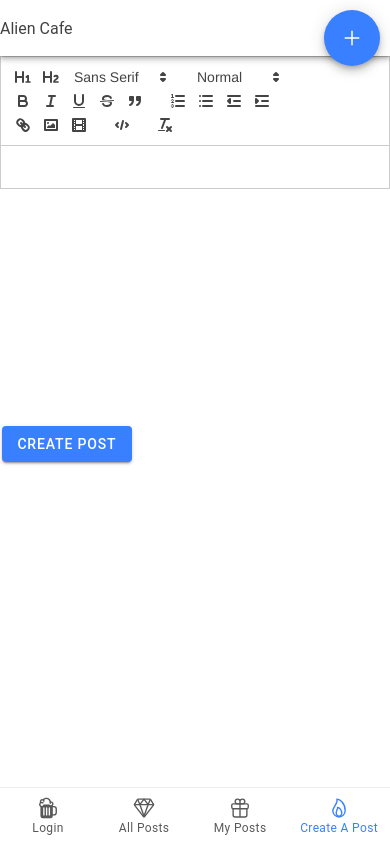
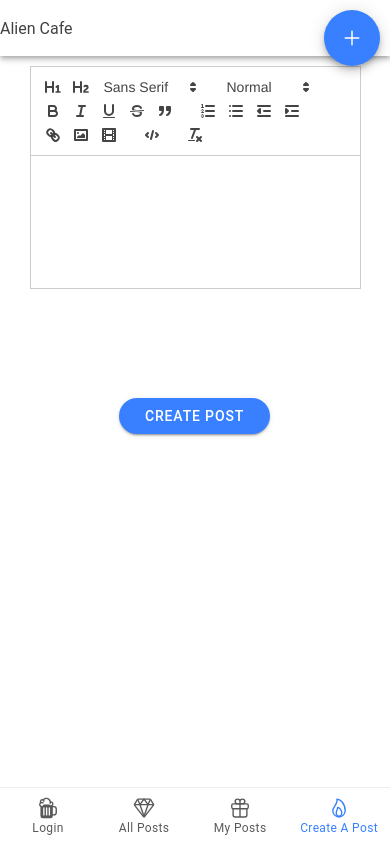
Before and after one commit to AlienServices/AlienCafe-React-Ionic, a React (Vite) app: page /create in a window 390 px wide. Built offline with nearby package versions, Linux system fonts and the light colour scheme.

Commit message:
my posts sized right

```diff
--- a/src/components/Editor.tsx
+++ b/src/components/Editor.tsx
@@ -2,10 +2,11 @@ import { IonPage, IonButton } from '@ionic/react';
 import React, { useState } from 'react';
 import ReactQuill from 'react-quill';
 import 'react-quill/dist/quill.snow.css';
+import '../pages/Tab1.css'
 
 
 
-const Editor  = ({value, setValue}: {
+const Editor = ({ value, setValue }: {
   value: string;
   setValue: (value: string) => void;
 }) => {
@@ -15,6 +16,7 @@ const Editor  = ({value, setValue}: {
 
   return (
     <IonPage>
+      <div className='quillCenter'>
         <ReactQuill modules={{
           toolbar: {
             container: [
@@ -38,7 +40,8 @@ const Editor  = ({value, setValue}: {
           clipboard: {
             matchVisual: false,
           },
-      }}  theme="snow" value={value} onChange={setValue} />
+        }} theme="snow" value={value} onChange={setValue} />
+      </div>
     </IonPage>
   )
 }
--- a/src/components/MyPosts.tsx
+++ b/src/components/MyPosts.tsx
@@ -20,7 +20,7 @@ import {
     useIonToast,
     useIonLoading,
 } from '@ionic/react';
-import '../theme/content.scss'
+import '../theme/content.css'
 
 
 const Content: React.FC = () => {
@@ -57,12 +57,9 @@ const Content: React.FC = () => {
             <IonList>
                 {content ? <>   {content?.hello.map((stuff: any) => {
                     return (
-                        <>
                             <IonCard key={''} className='card'>
                                 <ReactQuill readOnly={true} theme="bubble" value={stuff.content} />
                             </IonCard>
-                        </>
-
                     )
                 })} </> : <><div>You aint got no posts</div></>}
             </IonList>
--- a/src/pages/Create.tsx
+++ b/src/pages/Create.tsx
@@ -81,15 +81,15 @@ const Create: React.FC = () => {
             <IonHeader>
                 <IonToolbar>Alien Cafe</IonToolbar>
             </IonHeader>
-            <IonContent>
+            <IonContent >
                 <Editor value={value} setValue={setValue} />
             </IonContent>
-            <IonContent  >
-                <IonButton onClick={() => {
+            <div className='center'>
+                <IonButton shape='round' onClick={() => {
                     createPost();
                     setValue('')
                 }}>Create Post</IonButton>
-            </IonContent>
+            </div>
         </IonPage>
 
     );
--- a/src/pages/Tab1.css
+++ b/src/pages/Tab1.css
@@ -0,0 +1,35 @@
+.center {
+    display: flex;
+    justify-content: center;
+    align-items: baseline;
+    height: 50%;
+}
+
+.quill .ql-container {
+    height: 100%;
+}
+
+
+.quill {
+    width: 100%;
+    padding: 10px;
+}
+.quillCenter{
+    width: 100%;
+    display: flex;
+    justify-content: center;
+}
+
+
+@media (max-width: 650px) {
+    .quillCenter {
+        width: 100%;
+        display: flex;
+        justify-content: center;
+    }
+
+    .quill {
+        width: 90%;
+        padding: 10px;
+    }
+}
--- a/src/theme/content.scss
+++ b/src/theme/content.css
@@ -1,25 +1,42 @@
-.ion-page .ion-page{
+.ion-page .ion-page {
     /* background-color: black !important; */
     justify-content: inherit;
     contain: inherit;
 }
+
 .ql-container .ql-snow {
     height: fit-content;
 }
-.quill .ql-container{
+
+.ios {
+    .ql-container {
+        height: 200px;
+    }
+}
+
+.quill .ql-container {
     height: fit-content;
 }
+
 .ql-editor {
     height: fit-content;
     /* overflow-y: scroll; */
 }
-.card{
+
+.card {
     width: 50%;
-    height: 230px;
+    height: fit-content;
     border-radius: 10px;
-    box-shadow: -1px 3px 5px 0px rgba(0,0,0,0.75);
+    box-shadow: -1px 3px 5px 0px rgba(0, 0, 0, 0.75);
     margin: auto;
     margin-top: 30px;
     margin-bottom: 90px;
     overflow: visible;
 }
+
+
+@media (max-width: 600px) {
+    .quill .ql-container{
+        height: 200px;
+    }
+}
```
Lines whose indentation alone changed are shown as unchanged.
